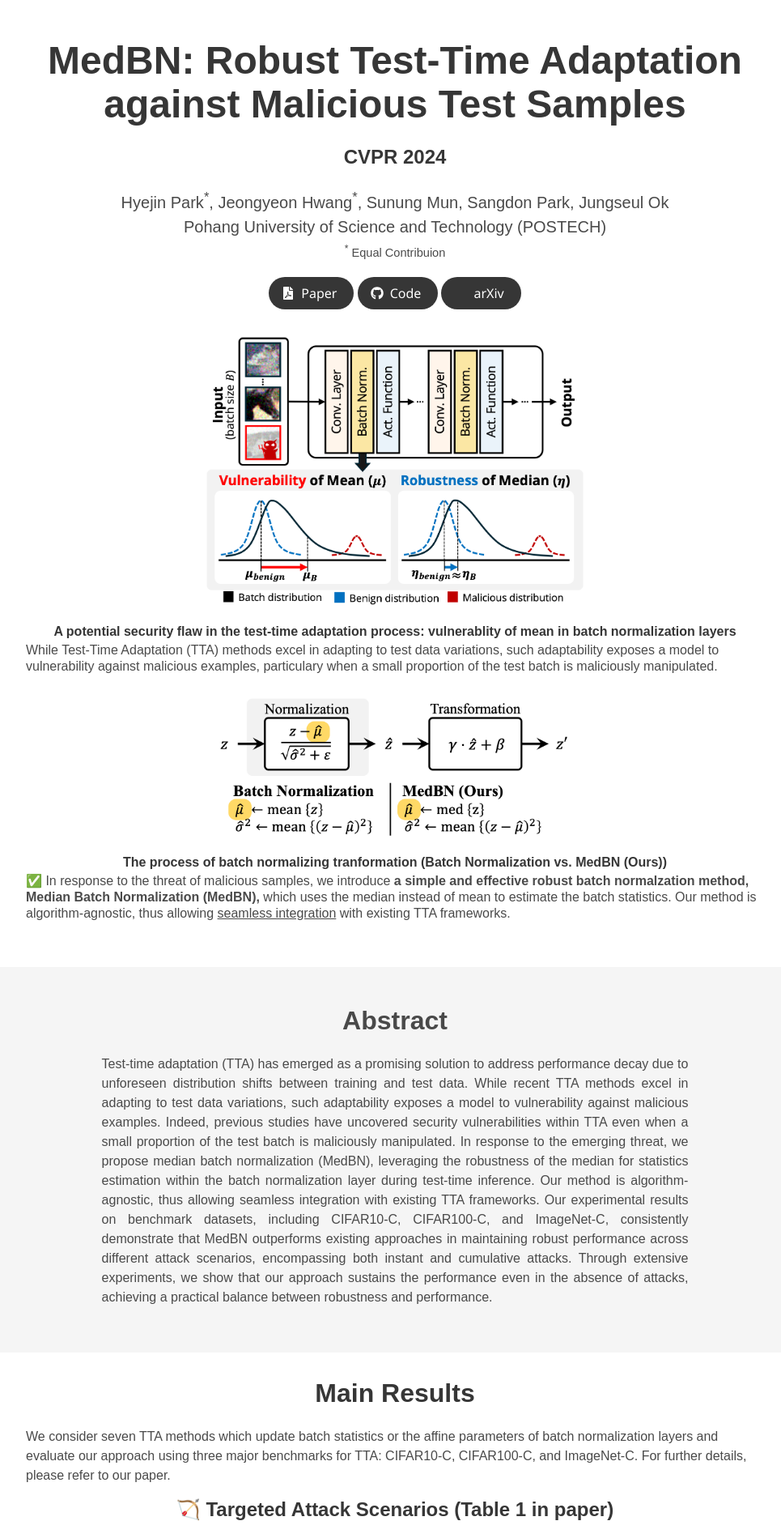
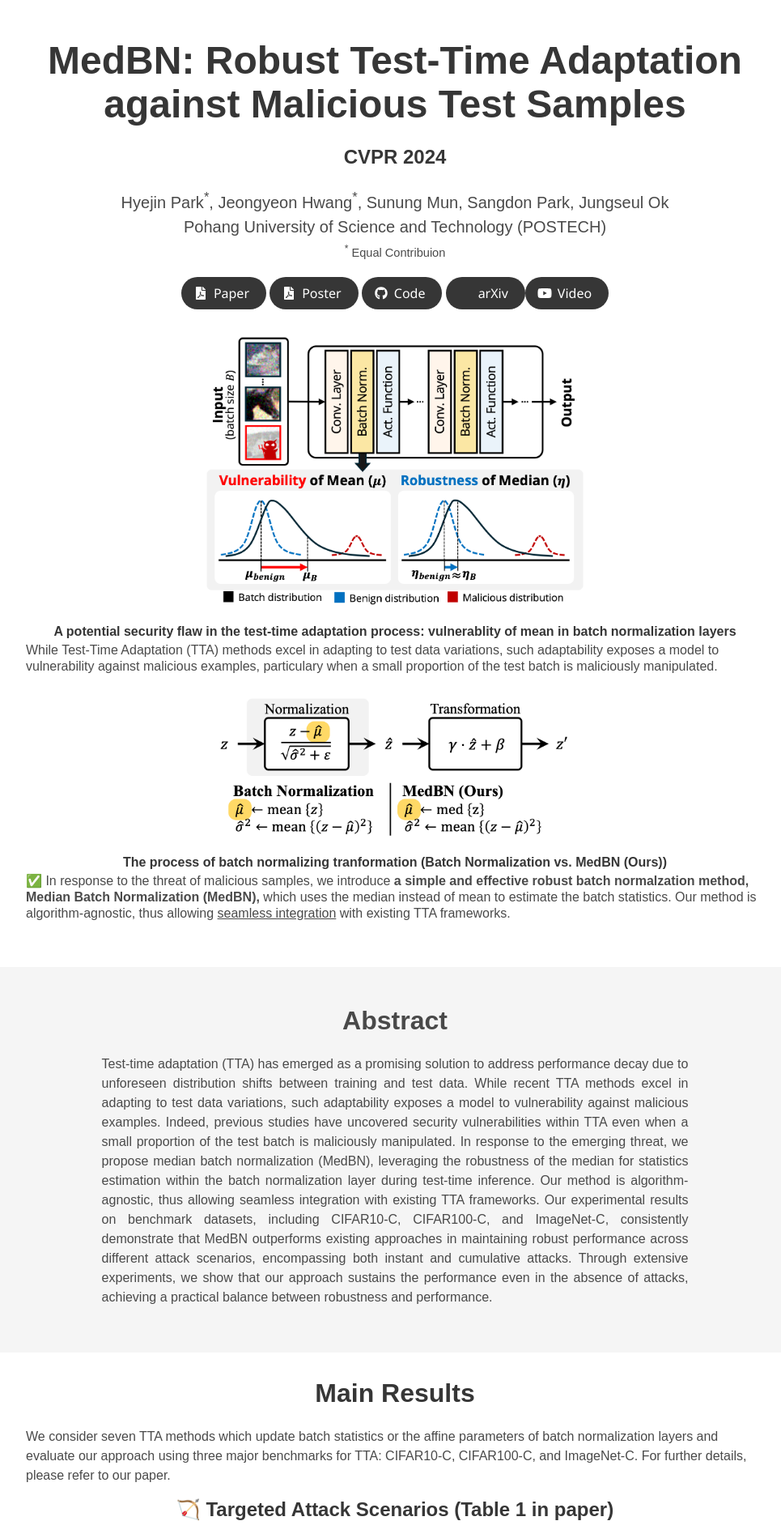
Before and after one commit to hyejin-s/hyejin-s.github.io, a Jekyll site: the page medbn.html, which Jekyll copies as it is, in a window 1280 px wide. Shown: the top 1899 px of the page at 81% size, without its empty margins (152-1117 px from the left). Built offline with Jekyll 4.4.1, drawn with Linux system fonts in a browser that asks for light colours; nearby versions of some CDN libraries; some web fonts are replaced; library files that are not in the unit come from our copies; a style sheet for code colours, icons or effects is not loaded; some of the changed text lies outside the part shown.

Commit message:
feat: update medbn youtube and poster

```diff
--- a/medbn.html
+++ b/medbn.html
@@ -83,16 +83,16 @@
                   </a>
                 </span>
 
-                <!-- Supplementary PDF link
+                <!-- Supplementary PDF link -->
                 <span class="link-block">
-                  <a href="static/pdfs/supplementary_material.pdf" target="_blank"
+                  <a href="static/pdfs/cvpr24_medbn_poster_final.pdf" target="_blank"
                     class="external-link button is-normal is-rounded is-dark">
                     <span class="icon">
                       <i class="fas fa-file-pdf"></i>
                     </span>
-                    <span>Supplementary</span>
+                    <span>Poster</span>
                   </a>
-                </span> -->
+                </span>
 
                 <!-- Github link -->
                 <span class="link-block">
@@ -113,6 +113,17 @@
                       <i class="ai ai-arxiv"></i>
                     </span>
                     <span>arXiv</span>
+
+                    <!-- Video Link. -->
+                    <span class="link-block">
+                      <a href="https://www.youtube.com/watch?v=MZZ2iW9jeuM"
+                        class="external-link button is-normal is-rounded is-dark">
+                        <span class="icon">
+                          <i class="fab fa-youtube"></i>
+                        </span>
+                        <span>Video</span>
+                      </a>
+                    </span>
                   </a>
                 </span>
               </div>
@@ -215,6 +226,7 @@
         <div class="hero-body-center">
           <img src="./static/images/Table1.png" style="width: 50em; margin-bottom: -1em">
         </div>
+
         <h5 class="subtitle is-6">
           <b>• Scenrario description:</b> The objective of a targed attack is to manipulate the model into predicting a
           targeted label
@@ -241,7 +253,92 @@
     </div>
     </div>
     </div>
-  </section>
+  </section>medbn-overview
+
+  <!-- For making Table -->
+  <table class="tg" style="margin-left:auto;margin-right:auto; text-align: center;">
+    <thead>
+      <tr>
+        <th class="tg-6rtx"><span style="font-weight:bold">Dataset</span></th>
+        <th class="tg-6rtx"><span style="font-weight:bold"><i>B / m</span></th>
+        <th class="tg-6rtx"><span style="font-weight:bold">Normalization</span></th>
+        <th class="tg-6rtx"><span style="font-weight:bold" colspan="7">Method</span></th>
+        <th class="tg-6rtx"><span style="font-weight:bold"><i>m</i>=0</span></th>
+
+      </tr>
+    </thead>
+    <tbody>
+      <tr>
+        <td colspan="5" class="tg-io7e" style="background-color: #f0f0f0;">ResNet50 backbone</td>
+      </tr>
+      <tr>
+        <td class="tg-6aag">LDAM (NeurIPS'2019)</td>
+        <td class="tg-io7e">49.8</td>
+        <td class="tg-io7e">60.4</td>
+        <td class="tg-io7e">46.9</td>
+        <td class="tg-io7e">30.7</td>
+      </tr>
+      <tr>
+        <td class="tg-hcx2">RIDE (3 exp.) (ICLR'2021)</td>
+        <td class="tg-io7e">54.9</td>
+        <td class="tg-io7e">66.2</td>
+        <td class="tg-io7e">51.7</td>
+        <td class="tg-io7e">34.9</td>
+      </tr>
+      <tr>
+        <td class="tg-hcx2">BCL (NeurIPS'2020)</td>
+        <td class="tg-io7e">57.1</td>
+        <td class="tg-io7e">67.9</td>
+        <td class="tg-io7e">54.2</td>
+        <td class="tg-io7e">36.6</td>
+      </tr>
+      <tr>
+        <td class="tg-6aag"><sup>1</sup>LDAM+DRW+SAM (NeurIPS'2022)</td>
+        <td class="tg-io7e">53.1</td>
+        <td class="tg-io7e">62.0</td>
+        <td class="tg-io7e">52.1</td>
+        <td class="tg-io7e">32.8</td>
+      </tr>
+      <tr>
+        <td class="tg-6aag"><sup>2</sup>PaCo+SAM (ICCV'2021, NeurIPS'2022)</td>
+        <td class="tg-io7e">57.5</td>
+        <td class="tg-io7e">62.1</td>
+        <td class="tg-io7e">58.8</td>
+        <td class="tg-io7e">39.3</td>
+      </tr>
+      <tr>
+        <td colspan="5" class="tg-io7e" style="background-color: #f0f0f0;">ViT backbone</td>
+      </tr>
+      <tr>
+        <td class="tg-6aag">ViT (ICML'2021)</td>
+        <td class="tg-io7e">37.5</td>
+        <td class="tg-io7e">56.9</td>
+        <td class="tg-io7e">30.4</td>
+        <td class="tg-io7e">10.3</td>
+      </tr>
+      <tr>
+        <td class="tg-6aag">DeiT-III (ECCV'2022)</td>
+        <td class="tg-io7e">48.4</td>
+        <td class="tg-io7e">70.4</td>
+        <td class="tg-io7e">40.9</td>
+        <td class="tg-io7e">12.8</td>
+      </tr>
+      <tr>
+        <td class="tg-6aag"><sup>1</sup><span style="font-weight:bold">DeiT-LT (ours)</span></td>
+        <td class="tg-io7e"><span style="font-weight:bold">55.6</span></td>
+        <td class="tg-io7e"><span style="font-weight:bold">65.2</span></td>
+        <td class="tg-io7e"><span style="font-weight:bold">54.0</span></td>
+        <td class="tg-io7e"><span style="font-weight:bold">37.1</span></td>
+      </tr>
+      <tr>
+        <td class="tg-6aag"><sup>2</sup><span style="font-weight:bold">DeiT-LT (ours)</span></td>
+        <td class="tg-io7e"><span style="font-weight:bold">59.1</span></td>
+        <td class="tg-io7e"><span style="font-weight:bold">66.6</span></td>
+        <td class="tg-io7e"><span style="font-weight:bold">58.3</span></td>
+        <td class="tg-io7e"><span style="font-weight:bold">40.0</span></td>
+      </tr>
+    </tbody>
+  </table>
   <!-- End main results -->
 
   <!-- Image carousel -->
--- a/static/css/index.css
+++ b/static/css/index.css
@@ -134,3 +134,87 @@ body {
 .eql-cntrb {
   font-size: smaller;
 }
+
+.tg {
+  border-collapse: collapse;
+  border-color: #ccc;
+  border-spacing: 0;
+  border-style: solid;
+  border-width: 1px;
+}
+
+.tg td {
+  background-color: #fff;
+  border-color: #ccc;
+  border-style: solid;
+  border-width: 0px;
+  color: #333;
+  font-family: Arial, sans-serif;
+  font-size: 14px;
+  overflow: hidden;
+  padding: 11px 17px;
+  word-break: normal;
+  vertical-align: middle;
+}
+
+.tg th {
+  background-color: white;
+  border-color: #ccc;
+  border-style: solid;
+  border-width: 0px;
+  color: #333;
+  font-family: Arial, sans-serif;
+  font-size: 14px;
+  font-weight: normal;
+  overflow: hidden;
+  padding: 11px 17px;
+  word-break: normal;
+}
+
+.tg .tg-6rtx {
+  border-color: inherit;
+  font-family: inherit;
+  font-size: 100%;
+  font-weight: bold;
+  text-align: center;
+  vertical-align: bottom;
+  background-color: white;
+}
+
+.tg .tg-dm6v {
+  border-color: inherit;
+  font-family: inherit;
+  font-size: 100%;
+  font-weight: bold;
+  text-align: left;
+  vertical-align: bottom;
+  background-color: white;
+}
+
+.tg .tg-hcx2 {
+  border-color: #000000;
+  font-family: inherit;
+  font-size: 100%;
+  text-align: left;
+  vertical-align: top
+}
+
+.tg .tg-6aag {
+  border-color: inherit;
+  font-family: inherit;
+  font-size: 100%;
+  text-align: left;
+  vertical-align: bottom
+}
+
+.tg .tg-io7e {
+  border-color: inherit;
+  font-family: inherit;
+  font-size: 100%;
+  text-align: center;
+  vertical-align: bottom
+}
+
+tr:hover td {
+  background-color: rgba(190, 255, 213, 0.3);
+}
```
Also changed, not shown: 1 other file.
